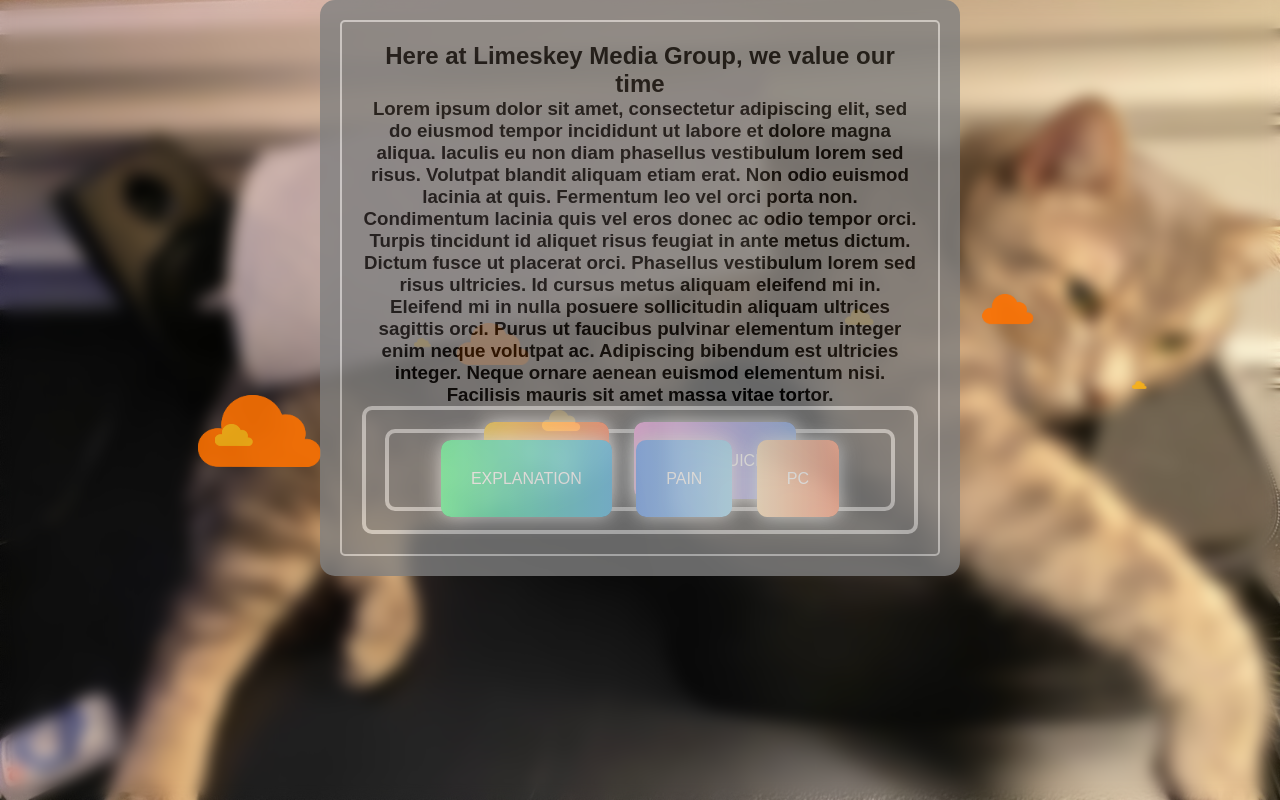
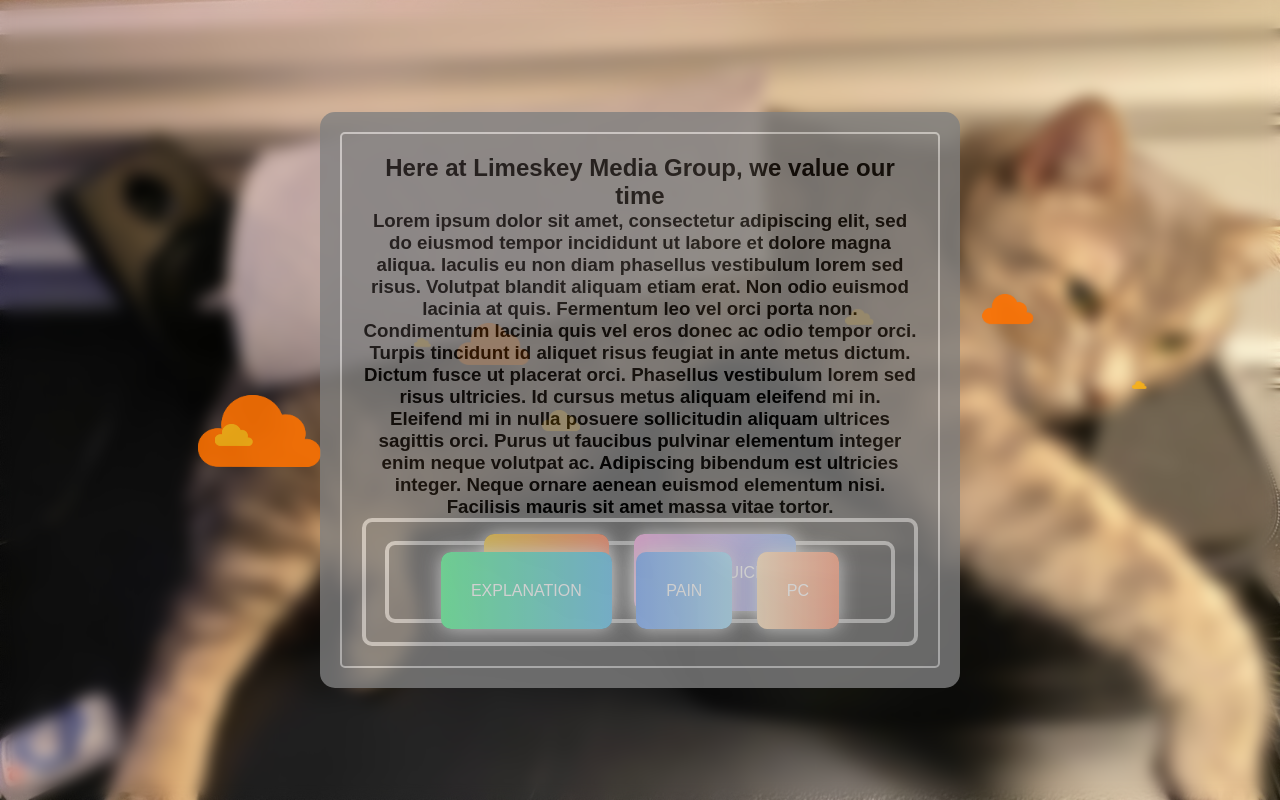
Before and after one commit to LimesKey/limeskey.com, a SvelteKit app: page / in a window 1280 px wide. Built offline with nearby package versions, Linux system fonts and the light colour scheme.

Commit message:
Center align horizontally and vertically

```diff
--- a/src/routes/+page.svelte
+++ b/src/routes/+page.svelte
@@ -40,7 +40,7 @@
 				}
 		</style>
 
-		<div class="home">
+		<div class="home" style="align-content: middle; position: absolute; top: 50%; left: 50%; transform: translate(-50%, -50%);">
 			<style>
 				.home {
 					display: flex;
```
